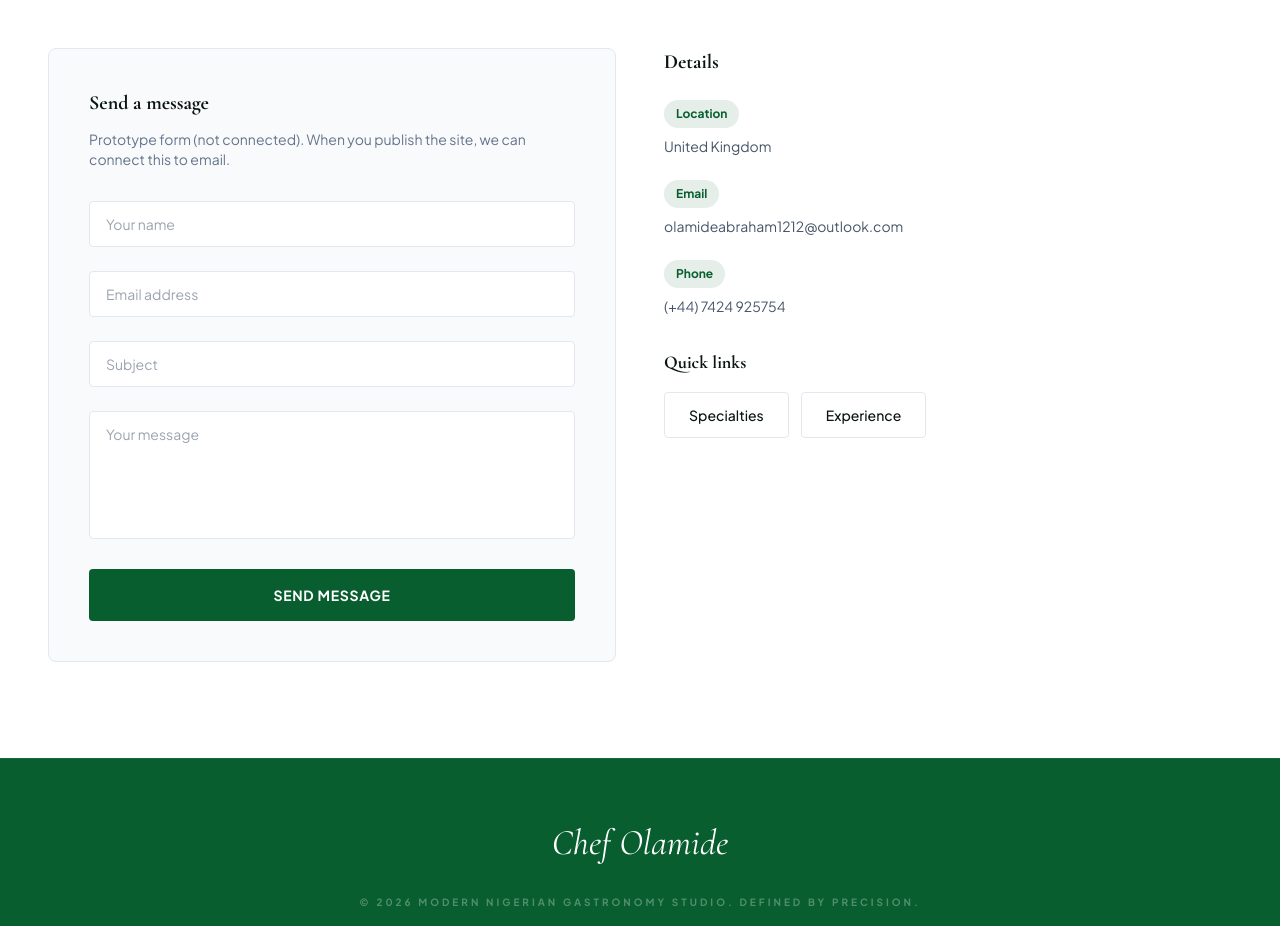
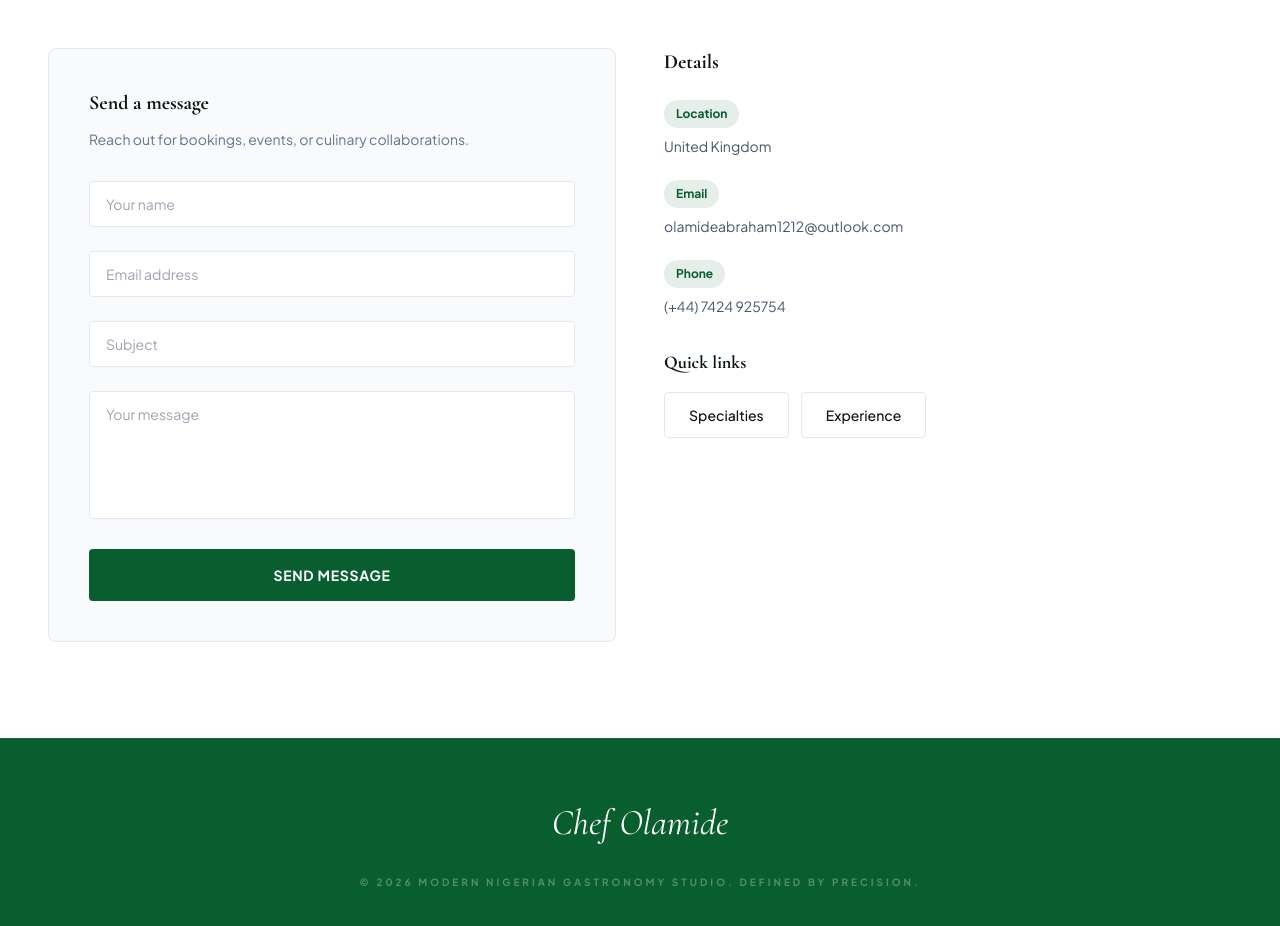
Before and after one commit to Adeolu05/chef-olamide, a React (Vite) app: page / in a window 1280 px wide. Shown: the part 6550-7476 px from the top of the page. Built offline with nearby package versions, Linux system fonts and the light colour scheme.

Commit message:
Update Contact.tsx

```diff
--- a/src/sections/Contact.tsx
+++ b/src/sections/Contact.tsx
@@ -16,7 +16,7 @@ const Contact: React.FC = () => {
                     <div className="bg-slate-50 p-8 md:p-10 rounded-lg border border-slate-200">
                         <h3 className="text-obsidian text-xl font-bold mb-3">Send a message</h3>
                         <p className="text-slate-500 text-sm mb-8">
-                            Prototype form (not connected). When you publish the site, we can connect this to email.
+                            Reach out for bookings, events, or culinary collaborations.
                         </p>
 
                         <form className="space-y-6">
```
